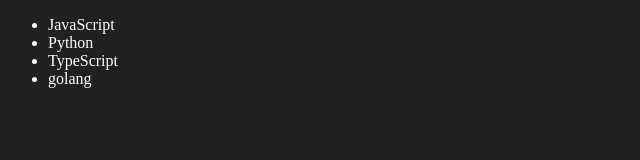
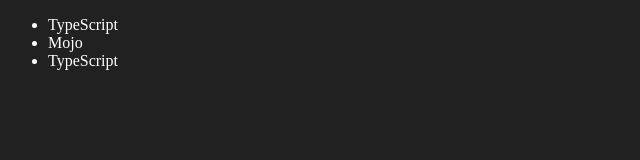
Before and after one commit to ankitjha93/JavaScript-Learning-, a plain HTML site: page 06_dom/four.html in a window 1280 px wide. Shown: the full height of the page, 0-640 px from the left. Drawn offline with Linux system fonts and the light colour scheme.

Commit message:
dom edit and remove

```diff
--- a/06_dom/four.html
+++ b/06_dom/four.html
@@ -31,7 +31,21 @@
 
     // Edit
 
+    const secondLang = document.querySelector("li:nth-child(2)");
+      const newli = document.createElement('li')
+      newli.textContent = "Mojo";
+      secondLang.replaceWith(newli);
 
+
+    // edit
+
+    const firstLang = document.querySelector("li:first-child");
+    firstLang.outerHTML = '<li>TypeScript</li>'
+
+    // remove
+
+    const lastLang = document.querySelector("li:last-child");
+    lastLang.remove();
 
     </script>
 </html>
```
